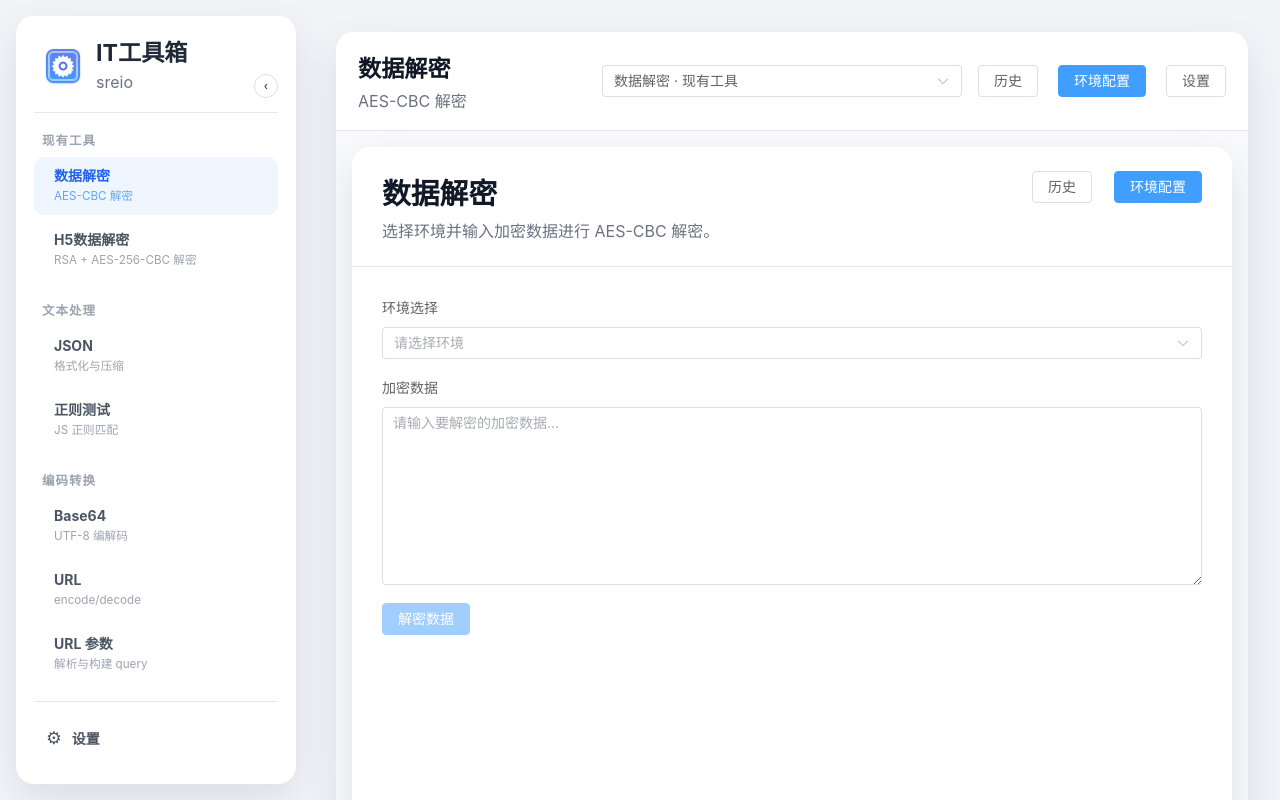
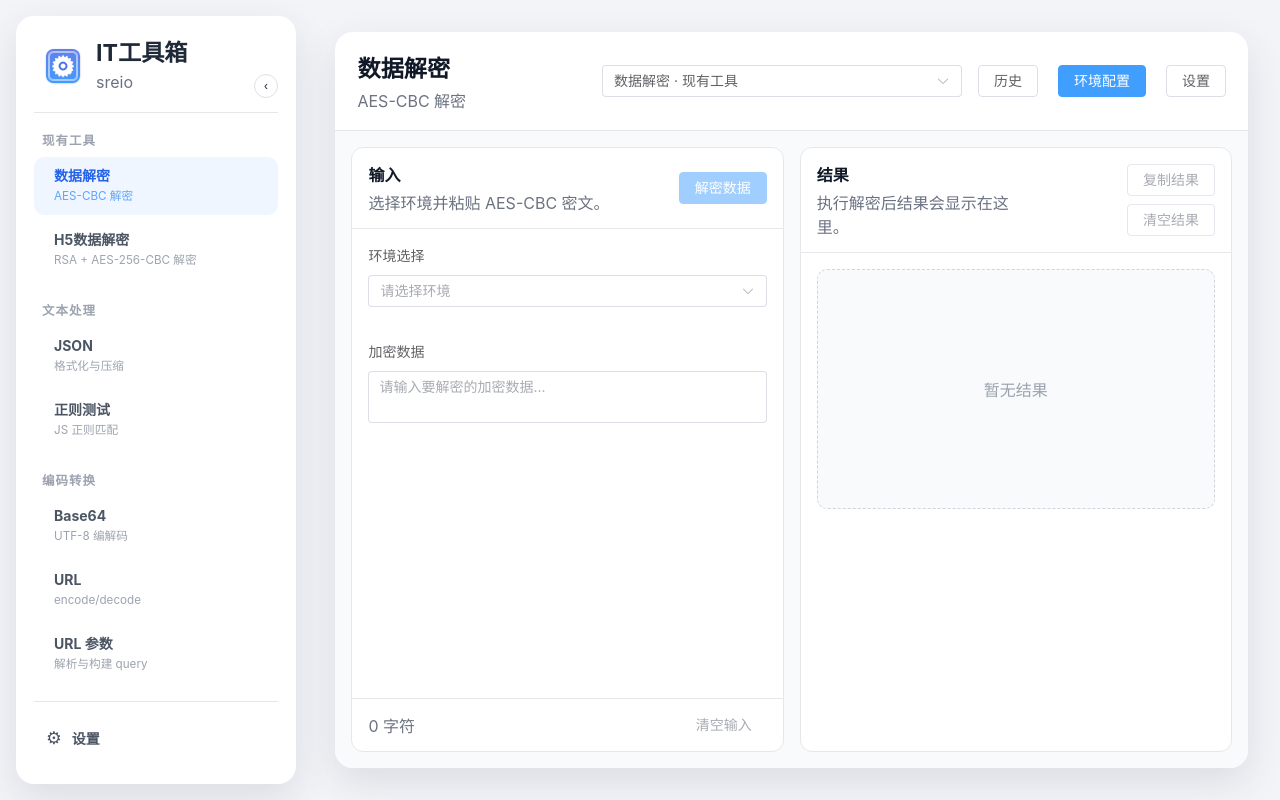
Before and after one commit to sreio/ahu_tools, a Vue app in the folder frontend/: page / in a window 1280 px wide. Built offline with nearby package versions, Linux system fonts and the light colour scheme.

Commit message:
feat: migrate decrypt tools to workbench panels

```diff
--- a/frontend/src/tools/DecryptTool.vue
+++ b/frontend/src/tools/DecryptTool.vue
@@ -1,19 +1,14 @@
 <template>
-  <el-card class="tool-card" shadow="never">
-    <template #header>
-      <div class="tool-header">
-        <div>
-          <h2>数据解密</h2>
-          <p>选择环境并输入加密数据进行 AES-CBC 解密。</p>
-        </div>
-        <div class="tool-header-actions">
-          <el-button @click="$emit('open-history', 'decrypt')">历史</el-button>
-          <el-button type="primary" @click="$emit('open-settings')">环境配置</el-button>
-        </div>
-      </div>
+  <ToolWorkspace>
+    <template #input>
+      <ToolPanel title="输入" description="选择环境并粘贴 AES-CBC 密文。">
+        <template #actions>
+          <el-button type="primary" :loading="loading" :disabled="!isFormValid" @click="handleDecrypt">
+            解密数据
+          </el-button>
         </template>
 
-    <el-form label-position="top" @submit.prevent="handleDecrypt">
+        <el-form label-position="top" class="tool-section" @submit.prevent="handleDecrypt">
           <el-form-item label="环境选择">
             <el-select v-model="environment" placeholder="请选择环境" class="full-width">
               <el-option
@@ -25,23 +20,31 @@
             </el-select>
           </el-form-item>
 
-      <el-form-item label="加密数据">
+          <el-form-item label="加密数据" class="tool-fill-input">
             <el-input
               v-model="encryptedData"
               type="textarea"
-          :rows="8"
               placeholder="请输入要解密的加密数据..."
             />
           </el-form-item>
-
-      <el-button type="primary" native-type="submit" :loading="loading" :disabled="!isFormValid">
-        解密数据
-      </el-button>
         </el-form>
 
-    <el-card v-if="result" class="result-container" shadow="never">
-      <template #header>解密结果</template>
-      <el-tabs v-model="activeTab">
+        <template #footer>
+          <span>{{ encryptedData.trim().length }} 字符</span>
+          <el-button text :disabled="!encryptedData" @click="encryptedData = ''">清空输入</el-button>
+        </template>
+      </ToolPanel>
+    </template>
+
+    <template #result>
+      <ToolPanel title="结果" :description="result ? '解密结果可切换 JSON 或原始数据。' : '执行解密后结果会显示在这里。'">
+        <template #actions>
+          <el-button :disabled="!result" @click="copyResult">复制结果</el-button>
+          <el-button :disabled="!result && !error" @click="clearResult">清空结果</el-button>
+        </template>
+
+        <el-alert v-if="error" :title="error" type="error" show-icon />
+        <el-tabs v-else-if="result" v-model="activeTab">
           <el-tab-pane label="JSON格式" name="json">
             <pre class="result-json">{{ formattedJson }}</pre>
           </el-tab-pane>
@@ -49,22 +52,24 @@
             <pre class="result-json">{{ result.raw }}</pre>
           </el-tab-pane>
         </el-tabs>
-      <div class="result-actions">
-        <el-button type="success" @click="copyResult">复制结果</el-button>
-        <el-button type="danger" @click="clearResult">清空结果</el-button>
-      </div>
-    </el-card>
-
-    <el-alert v-if="error" :title="error" type="error" show-icon class="tool-feedback" />
-  </el-card>
+        <div v-else class="tool-empty-result">暂无结果</div>
+      </ToolPanel>
+    </template>
+  </ToolWorkspace>
 </template>
 
 <script>
+import ToolPanel from '../components/ToolPanel.vue'
+import ToolWorkspace from '../components/ToolWorkspace.vue'
 import { Decrypt } from '../services/wailsApi'
 import { copyToolOutput, emitToolAction, summarizeText } from './toolUi'
 
 export default {
   name: 'DecryptTool',
+  components: {
+    ToolPanel,
+    ToolWorkspace,
+  },
   props: {
     configs: {
       type: Array,
--- a/frontend/src/tools/H5DecryptTool.vue
+++ b/frontend/src/tools/H5DecryptTool.vue
@@ -1,16 +1,11 @@
 <template>
-  <el-card class="tool-card" shadow="never">
-    <template #header>
-      <div class="tool-header">
-        <div>
-          <h2>H5数据解密</h2>
-          <p>支持 H5 请求/响应 payload 中 secretKey + encryptData 的 RSA/AES-256-CBC 解密。</p>
-        </div>
-        <div class="tool-header-actions">
-          <el-button @click="$emit('open-history', 'h5-decrypt')">历史</el-button>
-          <el-button type="primary" @click="$emit('open-h5-settings')">H5配置</el-button>
-        </div>
-      </div>
+  <ToolWorkspace>
+    <template #input>
+      <ToolPanel title="输入" description="选择 H5 环境并粘贴请求或响应 payload。">
+        <template #actions>
+          <el-button type="primary" :loading="loading" :disabled="!isFormValid" @click="handleDecrypt">
+            {{ decryptButtonText }}
+          </el-button>
         </template>
 
         <el-tabs v-model="mode" class="tool-tabs" @tab-change="clearResult">
@@ -34,7 +29,7 @@
           </el-tab-pane>
         </el-tabs>
 
-    <el-form label-position="top" @submit.prevent="handleDecrypt">
+        <el-form label-position="top" class="tool-section" @submit.prevent="handleDecrypt">
           <el-form-item label="环境选择">
             <el-select v-model="environment" placeholder="请选择 H5 环境" class="full-width">
               <el-option
@@ -46,28 +41,31 @@
             </el-select>
           </el-form-item>
 
-      <el-form-item :label="inputLabel">
+          <el-form-item :label="inputLabel" class="tool-fill-input">
             <el-input
               v-model="input"
               type="textarea"
-          :rows="10"
               :placeholder="inputPlaceholder"
             />
           </el-form-item>
-
-      <el-button type="primary" native-type="submit" :loading="loading" :disabled="!isFormValid">
-        {{ decryptButtonText }}
-      </el-button>
         </el-form>
 
-    <el-card v-if="result" class="result-container" shadow="never">
-      <template #header>
-        <div class="tool-header compact">
-          <span>解密结果</span>
-          <el-tag>{{ resultModeLabel }}</el-tag>
-        </div>
+        <template #footer>
+          <span>{{ input.trim().length }} 字符</span>
+          <el-button text :disabled="!input" @click="input = ''">清空输入</el-button>
         </template>
-      <el-tabs v-model="activeTab">
+      </ToolPanel>
+    </template>
+
+    <template #result>
+      <ToolPanel title="结果" :description="result ? resultModeLabel : '执行解密后结果会显示在这里。'">
+        <template #actions>
+          <el-button :disabled="!result" @click="copyResult">复制结果</el-button>
+          <el-button :disabled="!result && !error" @click="clearResult">清空结果</el-button>
+        </template>
+
+        <el-alert v-if="error" :title="error" type="error" show-icon />
+        <el-tabs v-else-if="result" v-model="activeTab">
           <el-tab-pane label="JSON格式" name="json">
             <pre class="result-json">{{ formattedJson }}</pre>
           </el-tab-pane>
@@ -75,22 +73,24 @@
             <pre class="result-json">{{ result.raw }}</pre>
           </el-tab-pane>
         </el-tabs>
-      <div class="result-actions">
-        <el-button type="success" @click="copyResult">复制结果</el-button>
-        <el-button type="danger" @click="clearResult">清空结果</el-button>
-      </div>
-    </el-card>
-
-    <el-alert v-if="error" :title="error" type="error" show-icon class="tool-feedback" />
-  </el-card>
+        <div v-else class="tool-empty-result">暂无结果</div>
+      </ToolPanel>
+    </template>
+  </ToolWorkspace>
 </template>
 
 <script>
+import ToolPanel from '../components/ToolPanel.vue'
+import ToolWorkspace from '../components/ToolWorkspace.vue'
 import { H5Decrypt } from '../services/wailsApi'
 import { copyToolOutput, emitToolAction, summarizeText } from './toolUi'
 
 export default {
   name: 'H5DecryptTool',
+  components: {
+    ToolPanel,
+    ToolWorkspace,
+  },
   props: {
     h5Configs: {
       type: Array,
```
Also changed, not shown: 1 other file (tests, documents, lock files or other folders). Lines whose indentation alone changed are shown as unchanged.
